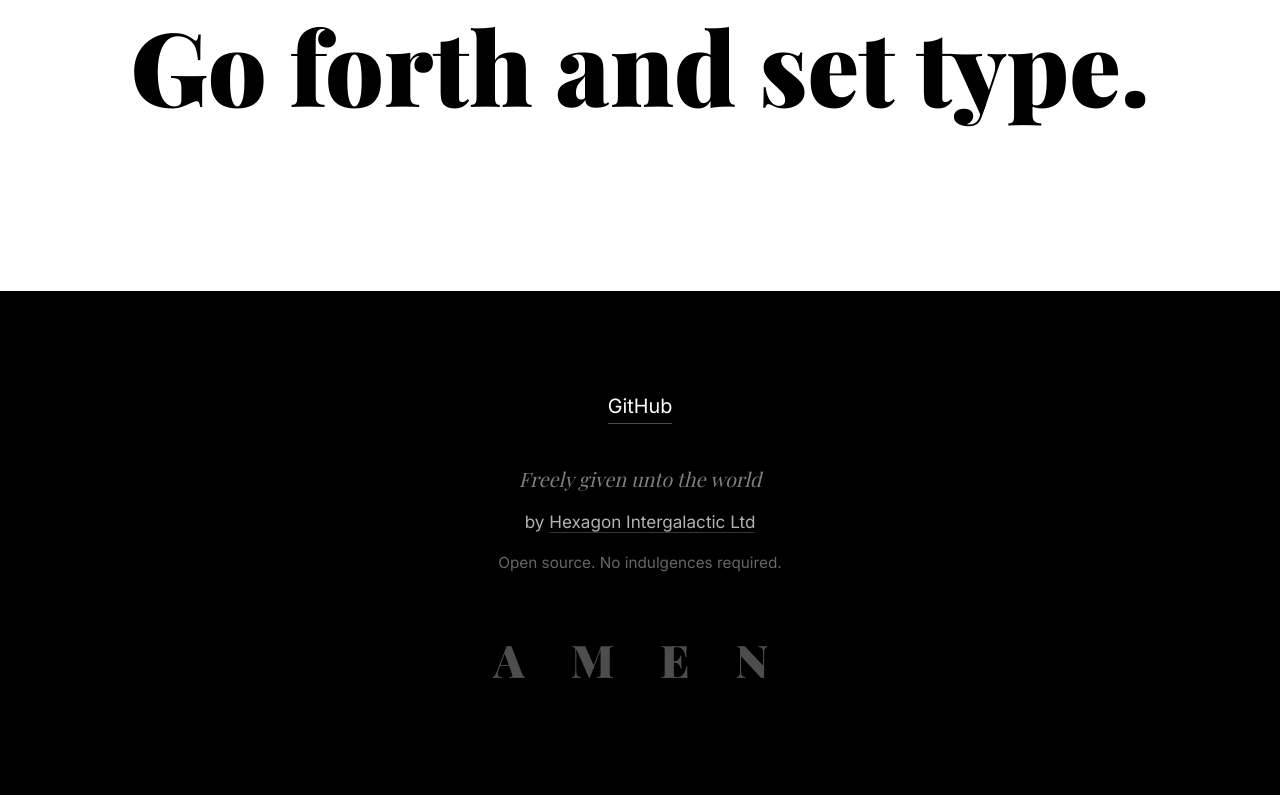
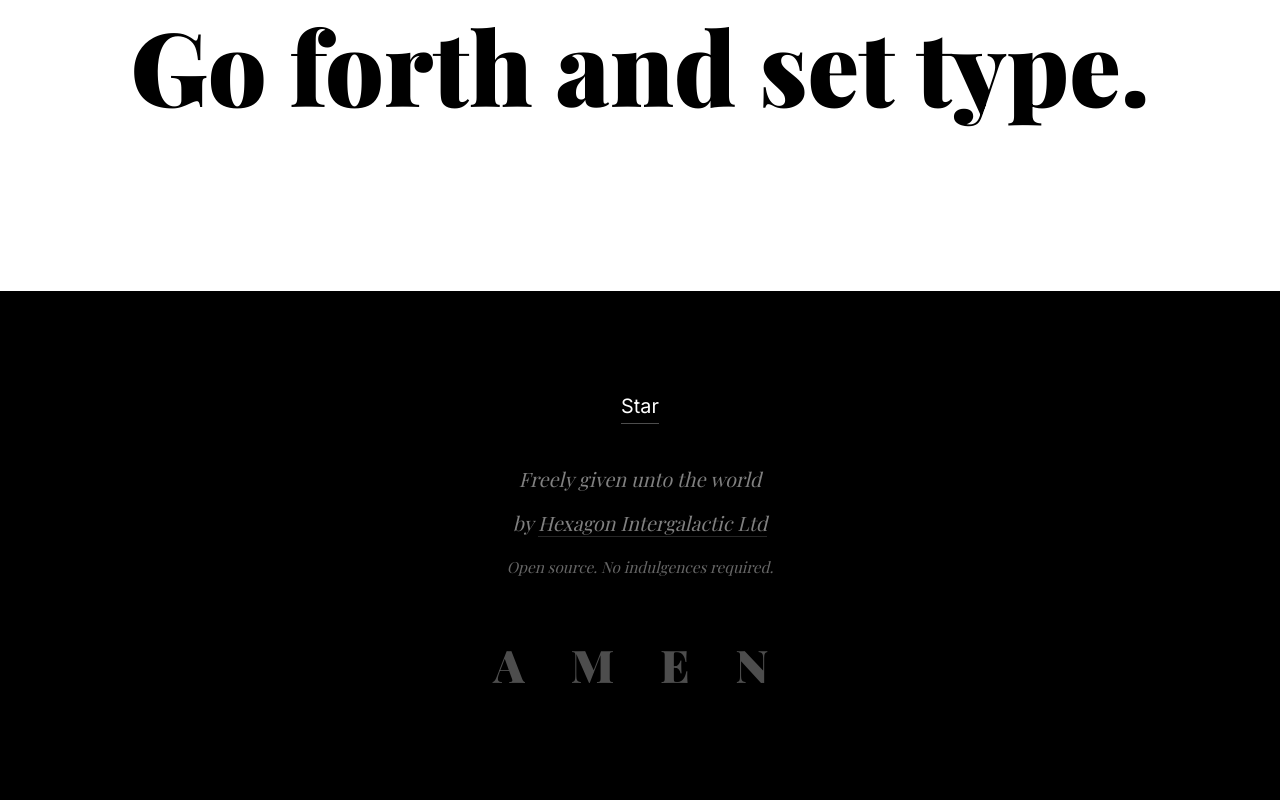
Before and after one commit to alv22/anointer, a plain HTML site: page index.html in a window 1280 px wide. Shown: the part 6491-7291 px from the top of the page. Drawn offline with nearby package versions, Linux system fonts and the light colour scheme; a web font is replaced by a local one.

Commit message:
the word is set

```diff
--- a/index.html
+++ b/index.html
@@ -626,11 +626,11 @@ document.querySelectorAll(<span class="string">'*'</span>).forEach(el =&gt; {
 
   <footer>
     <div class="footer-links">
-      <a href="https://github.com/alv22/anointer" target="_blank">GitHub</a>
+      <a class="github-button" href="https://github.com/alv22/anointer" data-color-scheme="no-preference: light; light: dark; dark: dark;" data-size="large" aria-label="Star alv22/anointer on GitHub">Star</a>
     </div>
     <p class="blessing">Freely given unto the world</p>
-    <p class="credit">by <a href="https://www.hexagon.fi" target="_blank">Hexagon Intergalactic Ltd</a></p>
-    <p style="margin-top: 16px; opacity: 0.4; font-size: 0.85rem;">Open source. No indulgences required.</p>
+    <p class="blessing">by <a href="https://www.hexagon.fi" target="_blank">Hexagon Intergalactic Ltd</a></p>
+    <p class="blessing" style="margin-top: 16px; opacity: 0.4; font-size: 0.85rem;">Open source. No indulgences required.</p>
     <div class="amen">A M E N</div>
   </footer>
 
@@ -645,5 +645,6 @@ document.querySelectorAll(<span class="string">'*'</span>).forEach(el =&gt; {
         document.getElementById('bookmarklet').href = 'javascript:' + encodeURIComponent(minified);
       });
   </script>
+  <script async defer src="https://buttons.github.io/buttons.js"></script>
 </body>
 </html>
```
